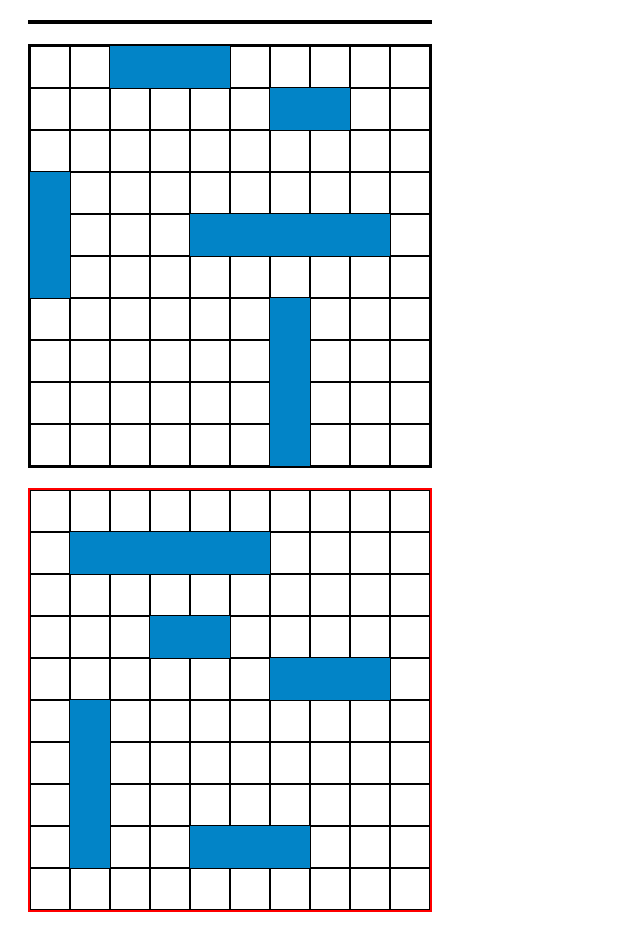
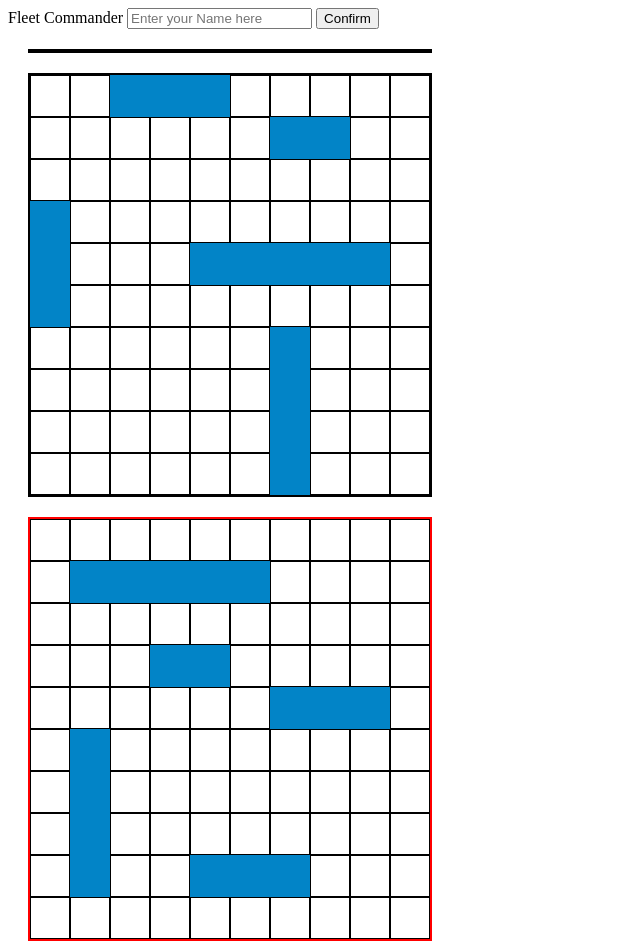
Before and after one commit to vaseemGit7/battleship, a website built with webpack: page dist/index.html in a window 1280 px wide. Shown: the whole page, without its empty margins (0-640 px from the left). Built offline with nearby package versions, Linux system fonts and the light colour scheme.

Commit message:
feat: add structure to get player name

```diff
--- a/dist/index.html
+++ b/dist/index.html
@@ -7,7 +7,16 @@
     <script defer src="main.js"></script>
   </head>
   <body>
-    <section class="ship-placement-section">
+    <section class="game-intro-section">
+      <div class="player-name-container">
+        <label for="playerName">Fleet Commander</label>
+        <input type="text" id="playerName" placeholder="Enter your Name here" />
+        <button class="confirm-btn" id="confirmNameBtn" type="submit">
+          Confirm
+        </button>
+      </div>
+    </section>
+    <section class="ship-placement-section screen-hidden">
       <div class="player-board" id="shipPlacementBoard"></div>
     </section>
     <section class="gameboard-container screen-hidden">
```
